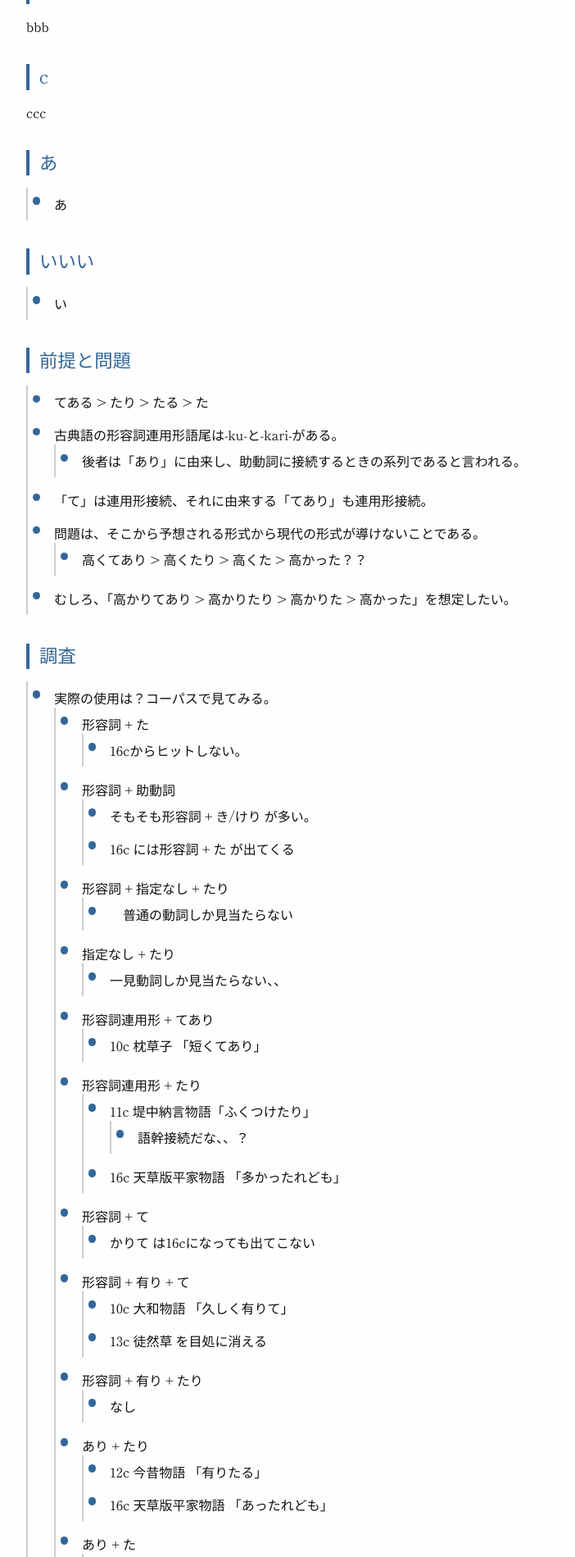
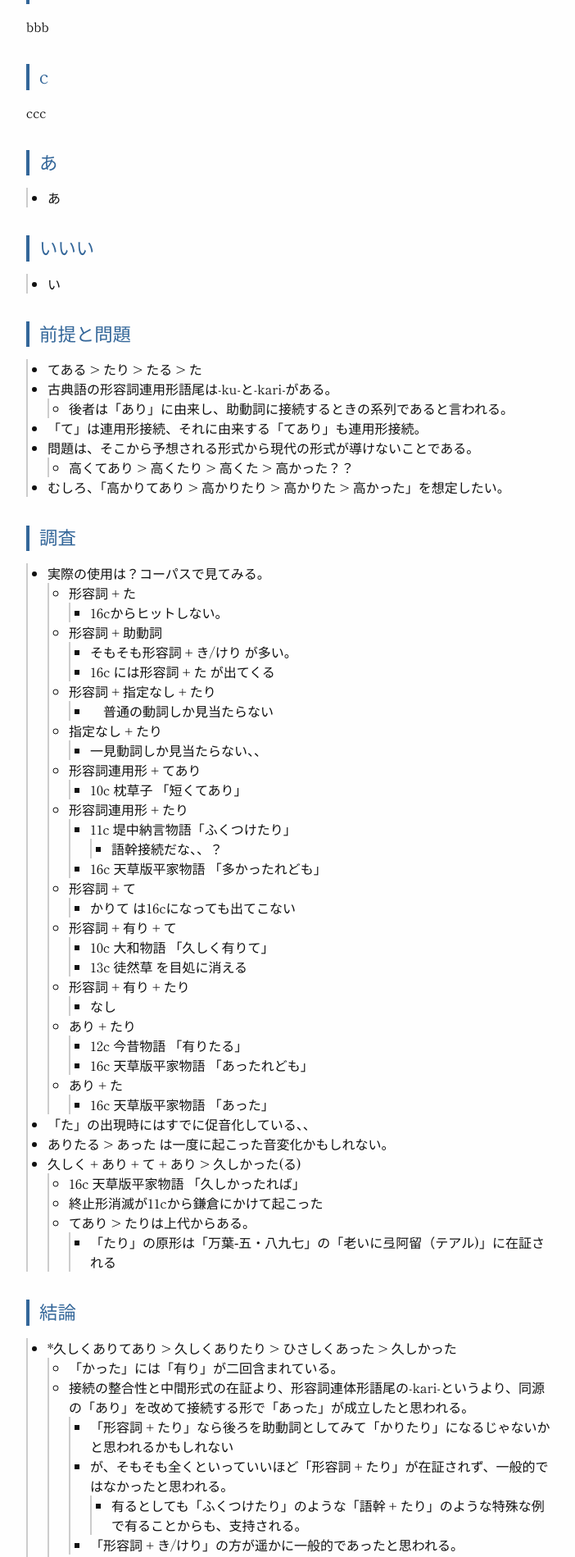
Before and after one commit to njargon/njargon.github.io, a Jekyll site: the page built from _posts/2025-03-31-katta.md, in a window 1280 px wide. Shown: the part 322-2221 px from the top of the page at 82% size, without its empty margins (288-990 px from the left). Built offline with Jekyll 4.4.1, drawn with Linux system fonts in a browser that asks for light colours.

Commit message:
vault backup: 2025-04-05 21:38:23

```diff
--- a/assets/main.scss
+++ b/assets/main.scss
@@ -62,27 +62,8 @@ main.page-content > div.wrapper > article.post > div.post-content {
   margin-right: 0.3rem;
 }
 
-// 縦線つきリスト（Markdownのul対応）
 .post-content ul {
-  list-style: none;
+  padding-left: 1.5rem;
+  border-left: 2px solid #ccc;
   margin: 0;
-  padding: 0 0 0 1.5rem;
-  position: relative;
-  border-left: 2px solid #ccc;
 }
-
-.post-content ul li {
-  position: relative;
-  padding: 0.5rem 0 0.5rem 0.5rem;
-}
-
-.post-content ul li::before {
-  content: "";
-  position: absolute;
-  left: -1.15rem;
-  top: 0.7rem;
-  width: 0.6rem;
-  height: 0.6rem;
-  background-color: #336699;
-  border-radius: 50%;
-}
```
